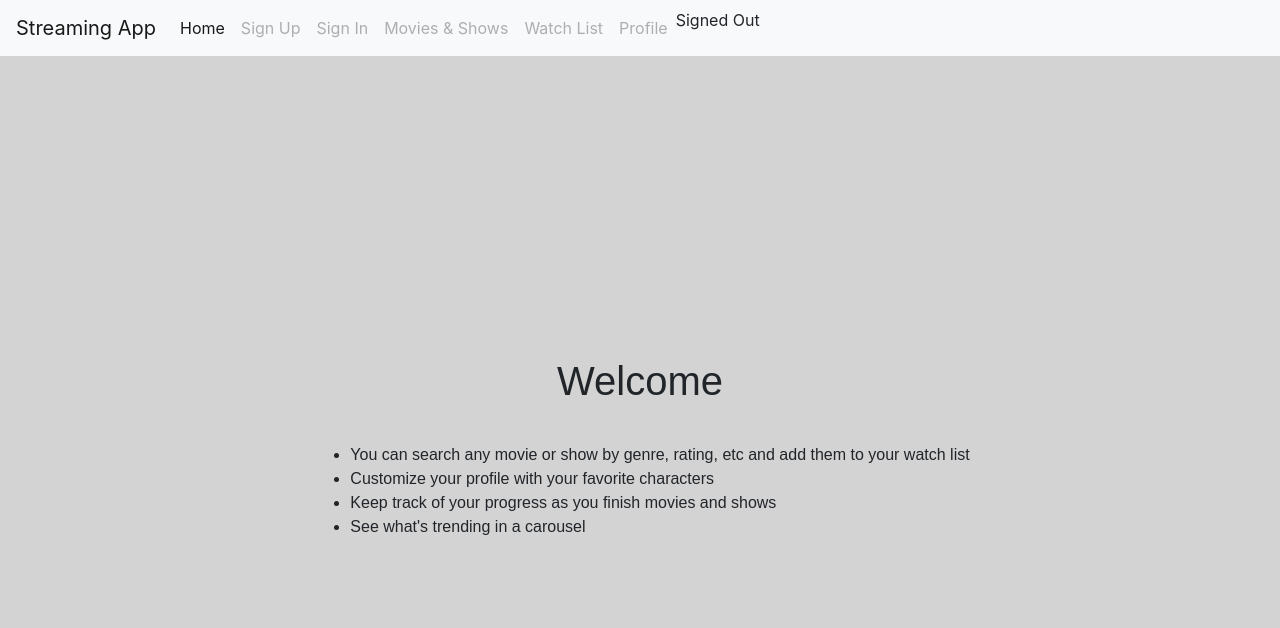
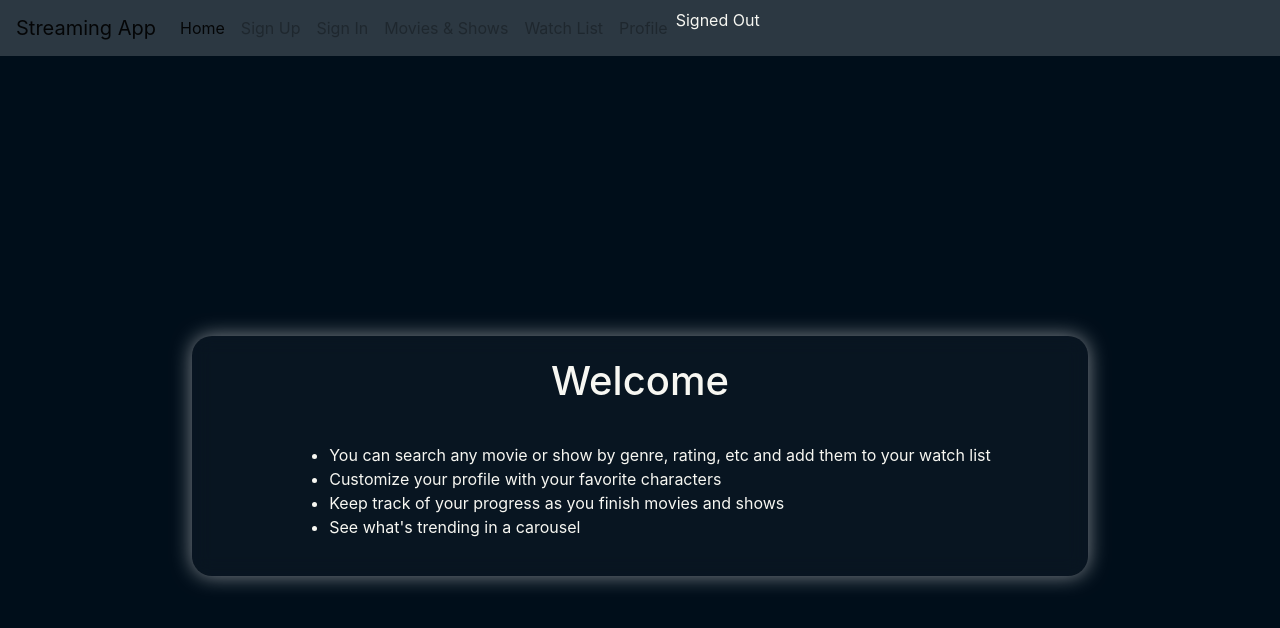
Before and after one commit to camdlee/Flix---Movie-Search-Project, a React (Create React App) app: page / in a window 1280 px wide. Shown: the top 628 px of the page. Built offline with nearby package versions, Linux system fonts and the light colour scheme; no server answers.

Commit message:
setting up styling

```diff
--- a/public/index.html
+++ b/public/index.html
@@ -8,7 +8,9 @@
       name="description"
       content="Web site created using create-react-app"
     />
+    <link rel="stylesheet" href="https://fonts.googleapis.com/css?family=Roboto:300,400,500,700&display=swap" />
     <link rel="stylesheet" href="https://cdn.jsdelivr.net/npm/bootstrap@4.0.0/dist/css/bootstrap.min.css" integrity="sha384-Gn5384xqQ1aoWXA+058RXPxPg6fy4IWvTNh0E263XmFcJlSAwiGgFAW/dAiS6JXm" crossorigin="anonymous">
+
     <title>React App</title>
   </head>
   <body>
--- a/src/App.css
+++ b/src/App.css
@@ -1,3 +1,8 @@
+*{
+  /* background-color: #353d4b; */
+  /* color: #f7f7f2ff; */
+}
+
 .App {
   text-align: center;
 }
@@ -40,20 +45,39 @@
 
 
 body {
-  background-color: lightgray;
+  background-color: #000e1aff;
+  color: #f7f7f2ff;
+}
+
+.navbar{
+  background-color: rgb(44, 56, 66);
 }
 
 
-.welcome-card{
+.welcome-container{
   height: 100vh;
   display: flex;
   flex-direction: column;
   justify-content: center;
   align-items: center;
+}
+.welcome-card{
+  height: 30%;
+  width: 70%;
+  display: flex;
+  flex-direction: column;
+  justify-content: center;
+  align-items: center;
   gap: 30px;
-  font-family: 'Dosis', sans-serif;
+  position: relative;
   background-repeat: no-repeat;
   background-size: cover;
+  background-color: rgb(255, 255, 255, 0.03);
+  backdrop-filter: blur(10px);
+  -webkit-backdrop-filter: blur(10px);
+  box-shadow: 0 0 20px 0 rgba(255, 255, 255, 0.5);
+  border-radius: 20px;
+  padding: 2%;
 }
 
 
@@ -68,3 +92,14 @@ body {
   padding-left: 50px;
   width: auto;
 }
+
+
+/* GLASS EFFECT */
+.glass{
+  background: linear-gradient(135deg, rgba(255,255,255, .1), rgba(255,255,255, 0));
+  backdrop-filter: blur(10px);
+  border-radius: 20px;
+  -webkit-backdrop-filter: blur(10px);
+  border: 1px solid rgba(255,255,255, .18);
+  box-shadow: 0 8px 32px 0 rgba(0, 0, 0, 0.37);
+}
--- a/src/components/MovieCard.js
+++ b/src/components/MovieCard.js
@@ -1,4 +1,5 @@
 import * as React from 'react';
+import './MovieCard.css';
 import { useContext, useEffect } from 'react';
 import Card from '@mui/material/Card';
 import CardContent from '@mui/material/CardContent';
@@ -15,7 +16,7 @@ import { db, auth } from '../firebase';
 
 export default function MovieCard({title, backdrop, genres, releaseDate, language, poster, description, rating}) {
 
-  const style = {
+  const modalStyle = {
     position: 'absolute',
     top: '50%',
     left: '50%',
@@ -24,8 +25,8 @@ export default function MovieCard({title, backdrop, genres, releaseDate, languag
     bgcolor: 'background.paper',
     //backgroundImage: `http://image.tmdb.org/t/p/w1280${backdrop}`,
     border: '1px solid #000',
-    borderRadius: '10px',
-    boxShadow: 24,
+    borderRadius: '20px',
+    boxShadow: '24 white',
     p: 4,
   };
 
@@ -62,42 +63,58 @@ export default function MovieCard({title, backdrop, genres, releaseDate, languag
 
 
   return (
-    <Card sx={{ height: '100%', display:'flex', maxWidth: 345, margin: '2%', flexDirection: 'column', }}>
+    <Card sx={{
+      height: '100%',
+      display:'flex',
+      maxWidth: 345,
+      margin: '2%',
+      flexDirection: 'column',
+      backgroundColor: '#000e1aff',
+      color: '#f7f7f2ff',
+      borderColor: '#000e1aff',
+      border: '1px solid #000',
+      borderRadius: '10px',
+      p: 2,
+      }}>
       <CardMedia
           component="img"
           height= 'auto'
           image={`http://image.tmdb.org/t/p/w342${poster}`}
           alt="movie poster"
+          sx={{
+            border: '1px solid #000',
+            borderRadius: '10px',
+          }}
         />
         <CardContent sx={{ flexGrow: 1 }}>
             <Typography gutterBottom variant="h5" component="div">
               {title}
             </Typography>
-            <Typography variant="body2" color="text.secondary">
+            <Typography variant="body2" color="text.secondary" sx={{color: '#f7f7f2ff'}}>
               Released Date: {releaseDate}
             </Typography>
         </CardContent>
       <CardActions>
-          <Button onClick={handleOpen} variant="contained" size="small" color="primary">See More</Button>
+          <Button onClick={handleOpen} variant="contained" size="small" color="primary" sx={{backgroundColor: '#003a66ff', color: '#f7f7f2ff'}}>See More</Button>
               <Modal
                 open={open}
                 onClose={handleClose}
                 aria-labelledby="modal-modal-title"
                 aria-describedby="modal-modal-description"
               >
-                <Box sx={style}>
+                <Box sx={modalStyle}>
                   <Typography id="modal-modal-title" variant="h6" component="h2">
                       {title}
                   </Typography>
                   <Typography id="modal-modal-description" sx={{ mt: 2 }}>
                       {description}
                   </Typography>
-                  <Button onClick={addMovieToFirebase} variant="contained" size="small" color="primary" sx={{marginTop: '3%'}}>
+                  <Button onClick={addMovieToFirebase} variant="contained" size="small" color="primary" sx={{marginTop: '3%', backgroundColor: '#003a66ff', color: '#f7f7f2ff'}}>
                     Add to Watch List
                   </Button>
                 </Box>
               </Modal>
-          <Button onClick={addMovieToFirebase} variant="contained" size="small" color="primary">
+          <Button onClick={addMovieToFirebase} variant="contained" size="small" sx={{backgroundColor: '#003a66ff', color: '#f7f7f2ff'}}>
             Add to Watch List
           </Button>
       </CardActions>
--- a/src/components/Nav.js
+++ b/src/components/Nav.js
@@ -3,11 +3,17 @@ import { Link } from 'react-router-dom';
 import AuthState from './AuthState';
 // import Nav from './Nav.css';
 
-export default class Nav extends Component {
-  render() {
+
+
+export default function Navbar(){
+
+const navItemStyle = {
+    color: '#f7f7f2ff',
+}
+
     return (
         <div>
-        <nav className="navbar navbar-expand-lg navbar-light bg-light">
+            <nav className="navbar navbar-expand-lg navbar-light">
                 <Link className="navbar-brand" to="/">
                     Streaming App
                 </Link>
@@ -36,8 +42,8 @@ export default class Nav extends Component {
                             Sign In
                         </Link>
                     </li>
-                <li className="nav-item">
-                    <Link className="nav-link disabled" to="/movie">
+                    <li className="nav-item" sx={{ navItemStyle }}>
+                        <Link className="nav-link disabled" to="/movie" sx={{ navItemStyle }}>
                             Movies & Shows
                         </Link>
                     </li>
@@ -59,5 +65,5 @@ export default class Nav extends Component {
             </nav>
         </div>
         )
+
 }
-}
--- a/src/components/TestBox.js
+++ b/src/components/TestBox.js
@@ -1,9 +1,63 @@
-import React, { Component } from 'react'
 
-export default class TestBox extends Component {
-  render() {
-    return (
-      <div>TestBox</div>
-    )
-  }
-}
+
+
+// /* CSS HEX */
+// --rich-black: #000e1aff;
+// --yale-blue: #003a66ff;
+// --green-blue: #0064b2ff;
+// --carolina-blue: #72acd8ff;
+// --baby-powder: #f7f7f2ff;
+// --cardinal: #c42847ff;
+
+// /* CSS HSL */
+// --rich-black: hsla(208, 100%, 5%, 1);
+// --yale-blue: hsla(206, 100%, 20%, 1);
+// --green-blue: hsla(206, 100%, 35%, 1);
+// --carolina-blue: hsla(206, 57%, 65%, 1);
+// --baby-powder: hsla(60, 24%, 96%, 1);
+// --cardinal: hsla(348, 66%, 46%, 1);
+
+// /* SCSS HEX */
+// $rich-black: #000e1aff;
+// $yale-blue: #003a66ff;
+// $green-blue: #0064b2ff;
+// $carolina-blue: #72acd8ff;
+// $baby-powder: #f7f7f2ff;
+// $cardinal: #c42847ff;
+
+// /* SCSS HSL */
+// $rich-black: hsla(208, 100%, 5%, 1);
+// $yale-blue: hsla(206, 100%, 20%, 1);
+// $green-blue: hsla(206, 100%, 35%, 1);
+// $carolina-blue: hsla(206, 57%, 65%, 1);
+// $baby-powder: rgba(247, 247, 242, 1);
+// $cardinal: hsla(348, 66%, 46%, 1);
+
+// /* SCSS RGB */
+// $rich-black: rgba(0, 14, 26, 1);
+// $yale-blue: rgba(0, 58, 102, 1);
+// $green-blue: rgba(0, 100, 178, 1);
+// $carolina-blue: rgba(114, 172, 216, 1);
+// $cardinal: rgba(196, 40, 71, 1);
+
+// /* SCSS Gradient */
+// $gradient-top: linear-gradient(0deg, #000e1aff, #003a66ff, #0064b2ff, #72acd8ff, #c42847ff);
+// $gradient-right: linear-gradient(90deg, #000e1aff, #003a66ff, #0064b2ff, #72acd8ff, #c42847ff);
+// $gradient-bottom: linear-gradient(180deg, #000e1aff, #003a66ff, #0064b2ff, #72acd8ff, #c42847ff);
+// $gradient-left: linear-gradient(270deg, #000e1aff, #003a66ff, #0064b2ff, #72acd8ff, #c42847ff);
+// $gradient-top-right: linear-gradient(45deg, #000e1aff, #003a66ff, #0064b2ff, #72acd8ff, #c42847ff);
+// $gradient-bottom-right: linear-gradient(135deg, #000e1aff, #003a66ff, #0064b2ff, #72acd8ff, #c42847ff);
+// $gradient-top-left: linear-gradient(225deg, #000e1aff, #003a66ff, #0064b2ff, #72acd8ff, #c42847ff);
+// $gradient-bottom-left: linear-gradient(315deg, #000e1aff, #003a66ff, #0064b2ff, #72acd8ff, #c42847ff);
+// $gradient-radial: radial-gradient(#000e1aff, #003a66ff, #0064b2ff, #72acd8ff, #c42847ff);
+
+// /* SCSS Gradient */
+// $gradient-top: linear-gradient(0deg, #000e1aff, #003a66ff, #0064b2ff, #72acd8ff, #f7f7f2ff);
+// $gradient-right: linear-gradient(90deg, #000e1aff, #003a66ff, #0064b2ff, #72acd8ff, #f7f7f2ff);
+// $gradient-bottom: linear-gradient(180deg, #000e1aff, #003a66ff, #0064b2ff, #72acd8ff, #f7f7f2ff);
+// $gradient-left: linear-gradient(270deg, #000e1aff, #003a66ff, #0064b2ff, #72acd8ff, #f7f7f2ff);
+// $gradient-top-right: linear-gradient(45deg, #000e1aff, #003a66ff, #0064b2ff, #72acd8ff, #f7f7f2ff);
+// $gradient-bottom-right: linear-gradient(135deg, #000e1aff, #003a66ff, #0064b2ff, #72acd8ff, #f7f7f2ff);
+// $gradient-top-left: linear-gradient(225deg, #000e1aff, #003a66ff, #0064b2ff, #72acd8ff, #f7f7f2ff);
+// $gradient-bottom-left: linear-gradient(315deg, #000e1aff, #003a66ff, #0064b2ff, #72acd8ff, #f7f7f2ff);
+// $gradient-radial: radial-gradient(#000e1aff, #003a66ff, #0064b2ff, #72acd8ff, #f7f7f2ff);
--- a/src/components/WatchListCard.js
+++ b/src/components/WatchListCard.js
@@ -41,13 +41,23 @@ export default function WatchListCard(watchList) {
 
 
   return (
-    <Card sx={{ height: '100%', display: 'flex', flexDirection: 'column' }}>
-        <CardMedia
+    <Card sx={{
+        height: '100%',
+        display: 'flex',
+        flexDirection: 'column',
+        backgroundColor: '#000e1aff',
+        color: '#f7f7f2ff',
+        borderColor: '#000e1aff',
+        border: '1px solid #000',
+        borderRadius: '10px',
+        p: 2,
+    }}>
+    <CardMedia
         component="img"
         height= 'auto'
         image={`http://image.tmdb.org/t/p/w342${watchList.watchList.poster}`}
         alt="movie poster"
-        />
+    />
     <CardContent sx={{ flexGrow: 1 }}>
         <Typography gutterBottom variant="h5" component="h2">
             Title: {watchList.watchList.title}
--- a/src/views/Home.js
+++ b/src/views/Home.js
@@ -11,6 +11,7 @@ export default class Home extends Component {
     //console.log('I am being rendered')
     return (
       <div>
+        <div className='welcome-container'>
           <div className="welcome-card">
             <h1>Welcome</h1>
             <ul>
@@ -19,6 +20,7 @@ export default class Home extends Component {
               <li>Keep track of your progress as you finish movies and shows</li>
               <li>See what's trending in a carousel</li>
             </ul>
+          </div>
         </div>
         <div className='carousel'>
         {/* <div class="carousel-item">
--- a/src/views/WatchList.js
+++ b/src/views/WatchList.js
@@ -14,8 +14,6 @@ import { doc, getDoc, collection, onSnapshot, QuerySnapshot } from 'firebase/fir
 import { auth, db } from '../firebase';
 import WatchListCard from '../components/WatchListCard';
 
-
-const cards = [1, 2, 3, 4, 5, 6, 7, 8, 9];
 
 const theme = createTheme();
 
@@ -40,23 +38,10 @@ export default function Album() {
   return (
     <ThemeProvider theme={theme}>
       <CssBaseline />
-      <AppBar position="relative">
-        <Toolbar>
-          <Container>
-            <Typography variant="h5" color="inherit" noWrap align="center">
-              My Watch List
-            </Typography>
-            <Typography variant="h6" align="center" color="text.secondary" paragraph>
-              Saved movies and shows for later
-            </Typography>
-          </Container>
-        </Toolbar>
-      </AppBar>
       <main>
         {/* Hero unit */}
         <Box
           sx={{
-            bgcolor: 'background.paper',
             pt: 8,
             pb: 6,
           }}
@@ -91,7 +76,7 @@ export default function Album() {
         </Container>
       </main>
       {/* Footer */}
-      <Box sx={{ bgcolor: 'background.paper', p: 6 }} component="footer">
+      <Box sx={{ p: 6 }} component="footer">
         <Typography variant="h6" align="center" gutterBottom>
           Footer
         </Typography>
```
Also changed, not shown: src/components/MovieCard.css (added). Lines whose indentation alone changed are shown as unchanged.
